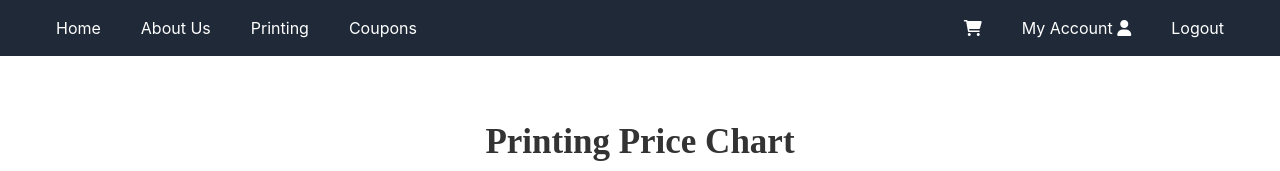
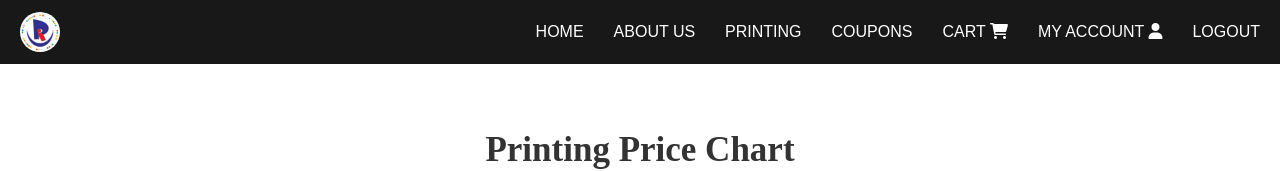
Before and after one commit to TechDilshan/Book_shop, a React (Create React App) app in the folder shop_frontend/: page /PrintingOrderMain_D in a window 1280 px wide. Shown: the top 171 px of the page. Built offline with nearby package versions, Linux system fonts and the light colour scheme; no server answers; what @react-pdf/renderer would draw is missing.

Commit message:
component create

```diff
--- a/shop_frontend/src/CSS_C/ProductItemCSS_C.css
+++ b/shop_frontend/src/CSS_C/ProductItemCSS_C.css
@@ -1,13 +1,22 @@
 .product-container {
   display: flex;
   flex-direction: column;
-    padding: 1rem;
+  padding: 0.5rem;
   gap: 1rem;
   background-color: white;
   border-radius: 0.5rem;
   box-shadow: 0 4px 6px rgba(0, 0, 0, 0.1);
   border: 1px solid #ccc;
   transition: border-color 0.3s, background-color 0.3s;
+  width: 20vh;
+  height: 40vh;
+}
+
+@media screen and (min-width: 768px) {
+  .product-container {
+      width: 35vh;
+      height: 55vh;
+  }
 }
 
 .product-container:hover {
@@ -17,11 +26,18 @@
 
 .image-container {
   width: 100%;
-    height: 200px;
+  height: 12vh;
   background-color: #f0f0f0;
   border-radius: 0.5rem;
   overflow: hidden;
+}
+
+@media screen and (min-width: 768px) {
+  .image-container {
+      width: 32vh;
+      height: 22vh;
       margin-bottom: 0.5rem;
+  }
 }
 
 .image-container img {
@@ -29,14 +45,6 @@
   height: auto;
   display: block;
 }
-
-  @media (min-width: 640px) {
-    .image-container {
-      max-width: 200px;
-      max-height: 200px;
-    }
-  }
-
 
 .product-name {
   text-align: center;
@@ -53,7 +61,6 @@
 
 .description {
   max-width: 12.5rem;
-    margin-bottom: 0.5rem;
 }
 
 .price {
@@ -67,8 +74,13 @@
   align-items: center;
 }
 
+.quantity-controls {
+  display: flex;
+  align-items: center;
+}
+
 .quantity-controls button {
-    padding: 0.25rem 0.5rem;
+  padding: 0.3rem 0.4rem;
   background-color: #f0f0f0;
   border: none;
   border-radius: 0.25rem;
@@ -76,12 +88,12 @@
 }
 
 .quantity-input {
-    width: 3rem;
+  width: 40px;
   text-align: center;
   border: 1px solid #ccc;
   border-radius: 0.25rem;
+  margin: 0 0.3rem;
 }
-
 .add-to-cart {
   display: flex;
   align-items: center;
@@ -90,17 +102,21 @@
   color: white;
   border: 1px solid #0053b3;
   border-radius: 0.25rem;
+  padding: 0.25rem 0.2rem;
+  cursor: pointer;
+  font-size: 10px;
+}
+
+@media screen and (min-width: 768px) {
+  .add-to-cart {
     padding: 0.25rem 0.5rem;
-    cursor: pointer;
+    font-size: 15px;
+  }
 }
 
 .add-to-cart:hover {
   background-color: #004287;
   border-color: #004287;
-  }
-
-  .cart-icon {
-    margin-right: 0.25rem;
 }
 
 .stock-info {
@@ -117,5 +133,11 @@
 }
 
 .stock-text {
-    font-size: 0.75rem;
+  font-size: 10px;
 }
+
+@media screen and (min-width: 768px) {
+  .add-to-cart {
+    font-size: 16px;
+  }
+}
--- /dev/null
+++ b/shop_frontend/src/CSS_C/navi.css
@@ -0,0 +1,81 @@
+.menu-body{
+    font-family: "Poppins", sans-serif;
+    --color1: #FFF ;
+    --color2: #181818 ;
+    box-sizing: border-box;
+    margin: 0;
+    padding: 0;
+    margin-bottom: 20px;
+}
+.nav-bar {
+    width: 100%;
+    display: flex;
+    justify-content: space-between;
+    align-items: center;
+    list-style: none;
+    position: relative;
+    background-color: var(--color2);
+    padding: 12px 20px;
+}
+.logo img {
+    width: 40px;
+    border-radius:50%;
+}
+.menu {display: flex;}
+.menu li {padding-left: 30px;}
+.menu li a {
+    display: inline-block;
+    text-decoration: none;
+    color: var(--color1);
+    text-align: center;
+    transition: 0.15s ease-in-out;
+    position: relative;
+    text-transform: uppercase;
+}
+.menu li a::after {
+    content: "";
+    position: absolute;
+    bottom: 0;
+    left: 0;
+    width: 0;
+    height: 1px;
+    background-color: var(--color1);
+    transition: 0.15s ease-in-out;
+}
+.menu li a:hover:after {width: 100%;}
+.open-menu , .close-menu {
+    position: absolute;
+    color: var(--color1);
+    cursor: pointer;
+    font-size: 1.5rem;
+    display: none;
+}
+.open-menu {
+    top: 50%;
+    right: 20px;
+    transform: translateY(-50%);
+}
+.close-menu {
+    top: 20px;
+    right: 20px;
+}
+#check {display: none;}
+@media(max-width: 610px){
+    .menu {
+        flex-direction: column;
+        align-items: center;
+        justify-content: center;
+        width: 80%;
+        height: 100vh;
+        position: fixed;
+        top: 0;
+        right: -100%;
+        z-index: 100;
+        background-color: var(--color2);
+        transition: all 0.2s ease-in-out;
+    }
+    .menu li {margin-top: 40px;}
+    .menu li a {padding: 10px;}
+    .open-menu , .close-menu {display: block;}
+    #check:checked ~ .menu {right: 0;}
+}
--- a/shop_frontend/src/Navi.js
+++ b/shop_frontend/src/Navi.js
@@ -1,41 +1,48 @@
 import React, { useState } from 'react';
+import './CSS_C/navi.css';
+import logo from './image/logo.jpg';
 
 const NaviBar = () => {
-  const [showSubCategories, setShowSubCategories] = useState(false);
 
-  const handleMouseEnter = () => {
-    setShowSubCategories(true);
-  };
-
-  const handleMouseLeave = () => {
-    setShowSubCategories(false);
-  };
-
-  const handleSubCategoryMouseEnter = () => {
-    setShowSubCategories(true);
-  };
-
-  const handleSubCategoryMouseLeave = () => {
-    setShowSubCategories(false);
-  };
 
   return (
-    <nav className="bg-gray-800 text-white p-4 flex justify-between items-center mb-4">
-      <div className="flex items-center ml-10 ">
-        <a href="/UserHome_C" className="mr-10 hover:text-gray-300">Home</a>
-        <a href="#" className="mr-10 hover:text-gray-300">About Us</a>
-        <a href="/PrintingOrderMain_D" className="mr-10 hover:text-gray-300">Printing</a>
-        <a href="/couponview" className="mr-10 hover:text-gray-300">Coupons</a>
-      </div>
+    // <nav className="bg-gray-800 text-white p-4 flex justify-between items-center mb-4">
+    //   <div className="flex items-center ml-10 ">
+    //     <a href="/UserHome_C" className="mr-10 hover:text-gray-300">Home</a>
+    //     <a href="#" className="mr-10 hover:text-gray-300">About Us</a>
+    //     <a href="/PrintingOrderMain_D" className="mr-10 hover:text-gray-300">Printing</a>
+    //     <a href="/couponview" className="mr-10 hover:text-gray-300">Coupons</a>
+    //   </div>
 
 
 
-      <div className="flex items-center mr-10 ">
-        <a href="/shopping-cart" className="mr-10 hover:text-gray-300"><i className="fa-solid fa-cart-shopping"></i></a>
-        <a href="#" className="mr-10 hover:text-gray-300">My Account <i className="fas fa-user"></i></a>
-        <a href="/" className="hover:text-gray-300">Logout</a>
-      </div>
-    </nav>
+    //   <div className="flex items-center mr-10 ">
+    //     <a href="/shopping-cart" className="mr-10 hover:text-gray-300"><i className="fa-solid fa-cart-shopping"></i></a>
+    //     <a href="#" className="mr-10 hover:text-gray-300">My Account <i className="fas fa-user"></i></a>
+    //     <a href="/" className="hover:text-gray-300">Logout</a>
+    //   </div>
+    // </nav>
+
+    <div class="menu-body">
+      <nav>
+      <ul class='nav-bar'>
+          <li class='logo'><a href='/UserHome_C'><img src={logo}/></a></li>
+          <input type='checkbox' id='check' />
+          <span class="menu">
+              <li><a href="/UserHome_C">Home</a></li>
+              <li><a href="">About Us</a></li>
+              <li><a href="/PrintingOrderMain_D">Printing</a></li>
+              <li><a href="/couponview">Coupons</a></li>
+              <li><a href="/shopping-cart"> Cart <i className="fa-solid fa-cart-shopping"></i></a></li>
+              <li><a href="#">My Account <i className="fas fa-user"></i></a></li>
+              <label for="check" class="close-menu"><i class="fas fa-times"></i></label>
+              <li><a href="/">Logout</a></li>
+          </span>
+          <label for="check" class="open-menu"><i class="fas fa-bars"></i></label>
+      </ul>
+      </nav>
+    </div>
+
   );
 };
 
--- a/shop_frontend/src/AdminDisplay.js
+++ b/shop_frontend/src/component_Dila/AdminDisplay.js
@@ -2,7 +2,7 @@ import React, { useState, useEffect } from 'react';
 import { Button, Table, TableBody, TableCell, TableContainer, TableHead, TableRow } from "@mui/material";
 import { Paper } from "@mui/material";
 import { ref, getDownloadURL } from "firebase/storage";
-import { storage } from "./firebase";
+import { storage } from "../firebase";
 import { useNavigate } from 'react-router-dom';
 import { PDFDownloadLink, Document, Page, Text, View, StyleSheet } from '@react-pdf/renderer';
 
--- a/shop_frontend/src/ProductItem_C.js
+++ b/shop_frontend/src/component_Dila/ProductItem_C.js
@@ -1,12 +1,12 @@
 import React, { useState, useEffect } from 'react';
 import { Link } from 'react-router-dom';
-import './index.css';
-import './CSS_C/ProductItemCSS_C.css';
+import '../index.css';
+import '../CSS_C/ProductItemCSS_C.css';
 import { ref, getDownloadURL } from "firebase/storage";
-import { storage } from "./firebase";
+import { storage } from "../firebase";
 import { FaShoppingCart } from 'react-icons/fa';
 import StockUpdate_C from './StockUpdate_C';
-import createCart from './createCart';
+import createCart from '../createCart';
 
 const ProductItem_C = ({ rows }) => {
   const [imageUrls, setImageUrls] = useState([]);
@@ -73,7 +73,8 @@ const ProductItem_C = ({ rows }) => {
                 <div className="quantity">
                 <div className="quantity-controls">
                     <button className="decrement" onClick={handleDecrement}>-</button>
-                    <input type="number" className="quantity-input" value={quantity} min="1" />
+                    <input type="number" className="quantity-input" value={quantity} min="1" style={{ width: '40px' }} />
+
                     <button className="increment" onClick={handleIncrement}>+</button>
                 </div>
                 <button
@@ -83,17 +84,16 @@ const ProductItem_C = ({ rows }) => {
                         alert("Stock is zero. Cannot add to cart.");
                       } else {
                         StockUpdate_C({ productId: row.id, qty: quantity, stk: row.stock, type: "add", name: row.name, sdes: row.sdes, price: row.price });
-                        createCart({ productId: row.id, qty: quantity, stk: row.stock });
+                        createCart({ productId: row.id, qty: quantity });
                       }
                     }}
                   >
-                    <span className="cart-icon">+</span>
-                    <span className="add-text">Add</span>
+                    <span className="add-text">+Add</span>
                   </button>
                 </div>
                 <div className="stock-info">
                   <div className="stock-indicator"></div>
-                  <div className={`stock-text ${row.stock === 0 ? 'text-red-500' : ''}`}>
+                  <div className={`stock-text ${row.stock === 0 ? 'text-red-500' : ''}`}  style={{ fontSize: '13px' }}>
                     {row.stock === 0 ? 'Out of stock' : `${row.stock} pcs. in stock`}
                   </div>
 
--- a/shop_frontend/src/Uploadpic.js
+++ b/shop_frontend/src/component_Dila/Uploadpic.js
@@ -1,7 +1,7 @@
 import "./App.css";
 import React, { useState, useEffect } from "react";
 import { ref, uploadBytes, getDownloadURL, listAll } from "firebase/storage";
-import { storage } from "./firebase";
+import { storage } from "../firebase";
 import { v4 } from "uuid";
 
 function Uploadpic() {
--- a/shop_frontend/src/UserForm.js
+++ b/shop_frontend/src/component_Dila/UserForm.js
@@ -1,7 +1,7 @@
 import React, { useEffect, useState } from "react";
 import { Button, Grid, Input, Typography } from "@mui/material";
 import { ref, uploadBytes, getDownloadURL } from "firebase/storage";
-import { storage } from "./firebase";
+import { storage } from "../firebase";
 import { v4 } from "uuid";
 import Axios from 'axios';
 
--- a/shop_frontend/src/UserHome_C.js
+++ b/shop_frontend/src/component_Dila/UserHome_C.js
@@ -1,11 +1,11 @@
 import React, { useEffect, useState } from 'react';
 import { Box, Button, TextField} from '@mui/material';
 import ProductItem_C from './ProductItem_C';
-import Navi from './Navi';
-import Foot from './footer';
+import Navi from '../Navi';
+import Foot from '../footer';
 import Axios from 'axios';
 import { AiOutlinePlus ,AiOutlineSearch } from 'react-icons/ai';
-import './CSS_C/ProductHomeCSS_C.css';
+import '../CSS_C/ProductHomeCSS_C.css';
 
 
 
--- a/shop_frontend/src/Users.js
+++ b/shop_frontend/src/component_Dila/Users.js
@@ -4,7 +4,7 @@ import UserForm from './UserForm';
 import AdminDisplay from './AdminDisplay';
 import Axios from 'axios';
 import { useNavigate } from 'react-router-dom';
-import Foot from './footer';
+import Foot from '../footer';
 
 const Users = () => {
   const [users, setUsers] = useState([]);
```
Also changed, not shown: shop_frontend/src/component_Dila/ProductDetails_C.js (renamed from shop_frontend/src/ProductDetails_C.js, +7 -7 lines), shop_frontend/src/index.js (+4 -4 lines), shop_frontend/src/component_Dila/StockUpdate_C.js (renamed from shop_frontend/src/StockUpdate_C.js), 1 other file (tests, documents, lock files or other folders). Lines whose indentation alone changed are shown as unchanged.
